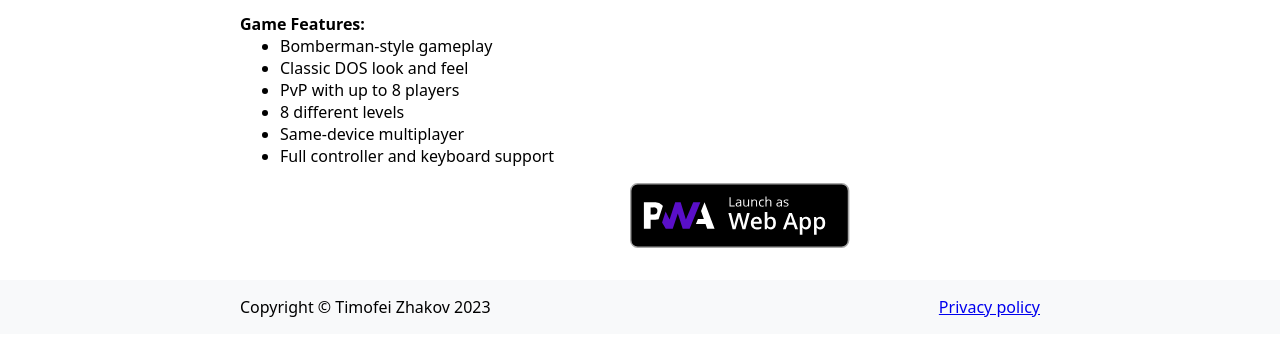
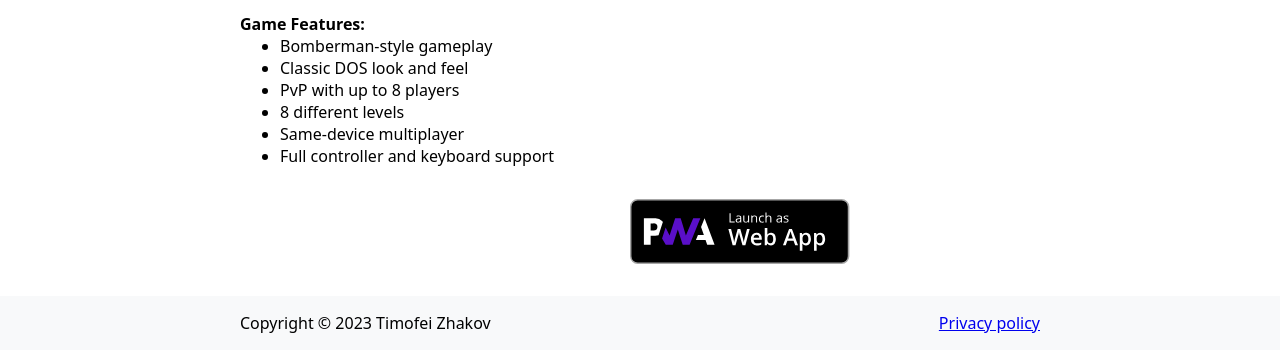
Before and after one commit to rinrab/MrBoom, a plain HTML site: page www/index.html in a window 1280 px wide. Shown: the part 540-890 px from the top of the page. Drawn offline with Linux system fonts and the light colour scheme.

Commit message:
Little site fixes

```diff
--- a/www/index.html
+++ b/www/index.html
@@ -53,7 +53,7 @@
       - First player: Right Ctrl to drop bomb, right shift to remote control, arrows to move
       - Second player: Left Ctrl to drop bomb, left shift to remote control, W,S,A,D to move
       - Gamepad: 'A' to drop bomb, 'B' to remote control, D-Pad arrows or left stick to move -->
-      <div style="margin-top: 1rem" class="launch-container">
+      <div style="margin-top: 2rem" class="launch-container">
         <div class="col"></div>
         <script type="module" src="https://get.microsoft.com/badge/ms-store-badge.bundled.js"></script>
         <div style="width: 200px">
@@ -120,7 +120,7 @@
   </div>
   <footer>
     <div class="footer-container">
-      <p>Copyright &copy; Timofei Zhakov 2023</p>
+      <p>Copyright &copy; 2023 Timofei Zhakov</p>
       <div class="col"></div>
       <p><a href="privacy-policy">Privacy policy</a></p>
     </div>
```
Also changed, not shown: www/play.html (+1 -1 lines).
